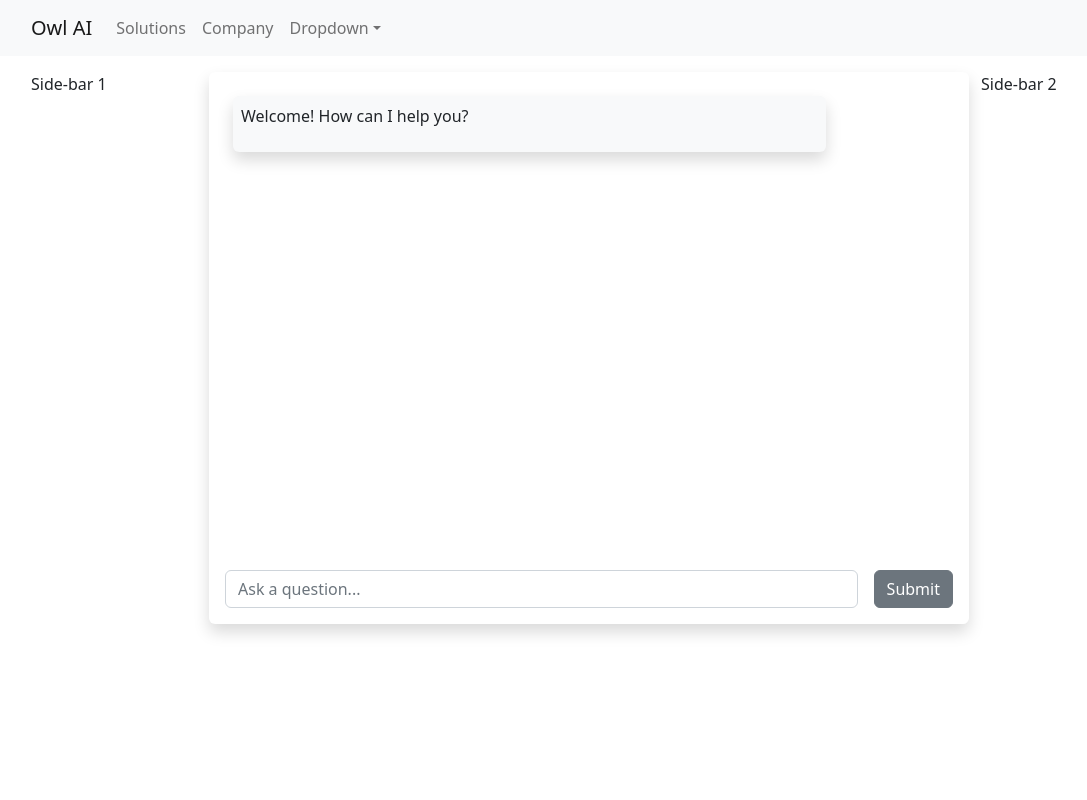
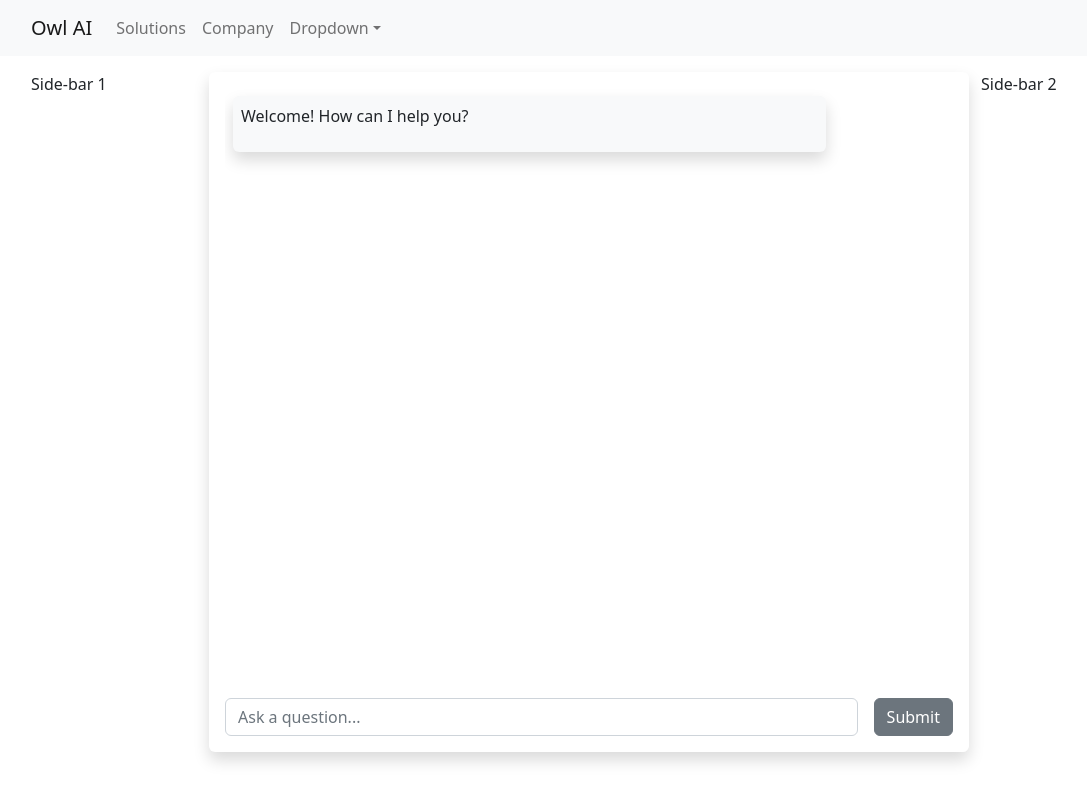
Before and after one commit to AdamAbate-6/law-project-frontend, a Next.js app: page /chat in a window 1280 px wide. Shown: the whole page, without its empty margins (51-1138 px from the left). Built offline with nearby package versions, Linux system fonts and the light colour scheme.

Commit message:
Make chat box scroll instead of expanding vertically by constraining max height of chat column

```diff
--- a/components/layout.tsx
+++ b/components/layout.tsx
@@ -9,7 +9,7 @@ interface Props {
 const Layout = ({children}: Props) => (
     <div className="vh-100">
         <Header />
-        <main className="h-75">{children}</main>
+        <main style={{height: "85%"}}>{children}</main>
     </div>
 )
 
--- a/pages/chat.tsx
+++ b/pages/chat.tsx
@@ -27,11 +27,10 @@ const Chat = () => {
   }
 
   return (
-    <Container className="my-3 h-100 flex-nowrap">
-        {/* TODO Fix fact that we expand chat box vertically instead of scrolling */}
+    <Container className="my-3 h-100">
       <Row className="h-100">
         <Col xs={2}>Side-bar 1</Col>
-        <Col className="shadow p-3 mb-5 bg-white rounded">
+        <Col className="shadow p-3 bg-white rounded" style={{maxHeight: "100%"}}>
           {/* Can't get lower div of stack to stick at bottom of page: */}
           {/* <Row xs={11}>Main content</Row>
             <Row>Text input</Row> */}
@@ -54,7 +53,7 @@ const Chat = () => {
           <div className="d-flex flex-column justify-content-between h-100 mw-75">
 
             {/* Chat */}
-            <div className="p-2 h-100" style={{minWidth: "100%", width: 0}}>
+            <div className="p-2 h-100 overflow-scroll mb-2" style={{minWidth: "100%", width: 0}}>
                 {chatLog.map((item, index) => (<ChatMessage {...item} key={index} />))}
             </div>
 
```
